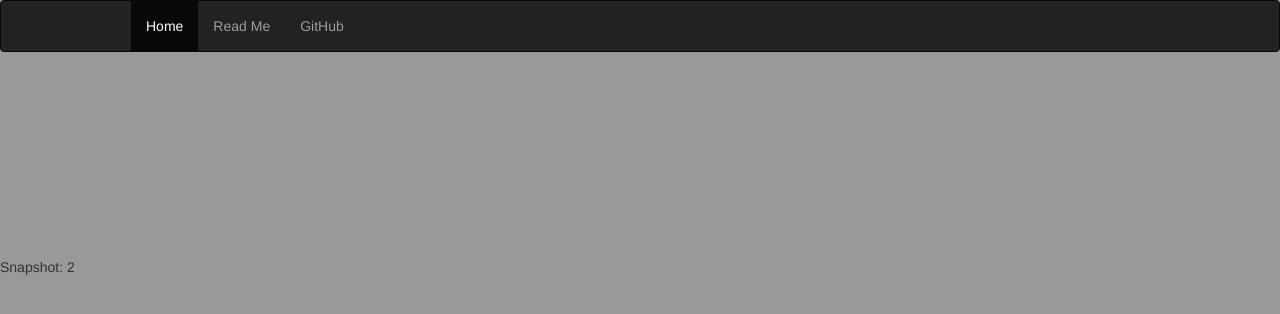
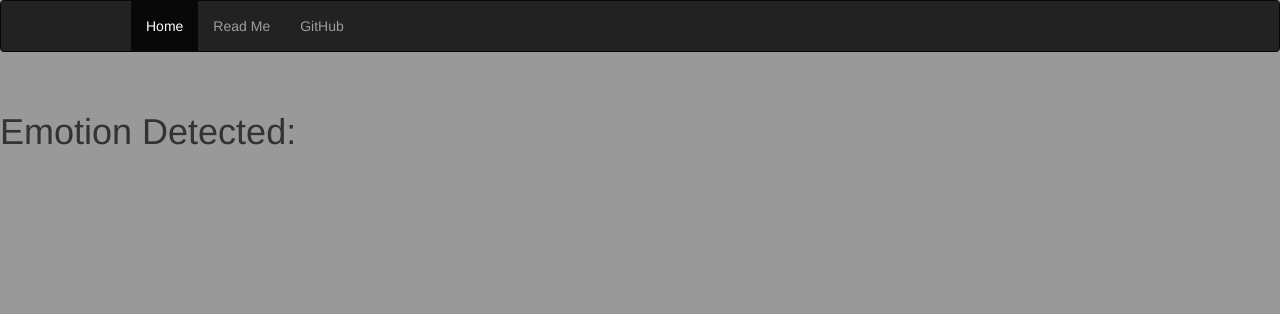
Before and after one commit to SurveNet/Survey_App, a website with bundled scripts: page public/html/index.html in a window 1280 px wide. Built offline with nearby package versions, Linux system fonts and the light colour scheme; no server answers.

Commit message:
changed to h1

```diff
--- a/public/html/index.html
+++ b/public/html/index.html
@@ -23,7 +23,7 @@
 </div>
 
 <br/>
-<p id="result"></p>
+<h1 id="result"></p>
 <div id="booth">
         <video id="video"></video>
         <canvas id="canvas"></canvas>
```
